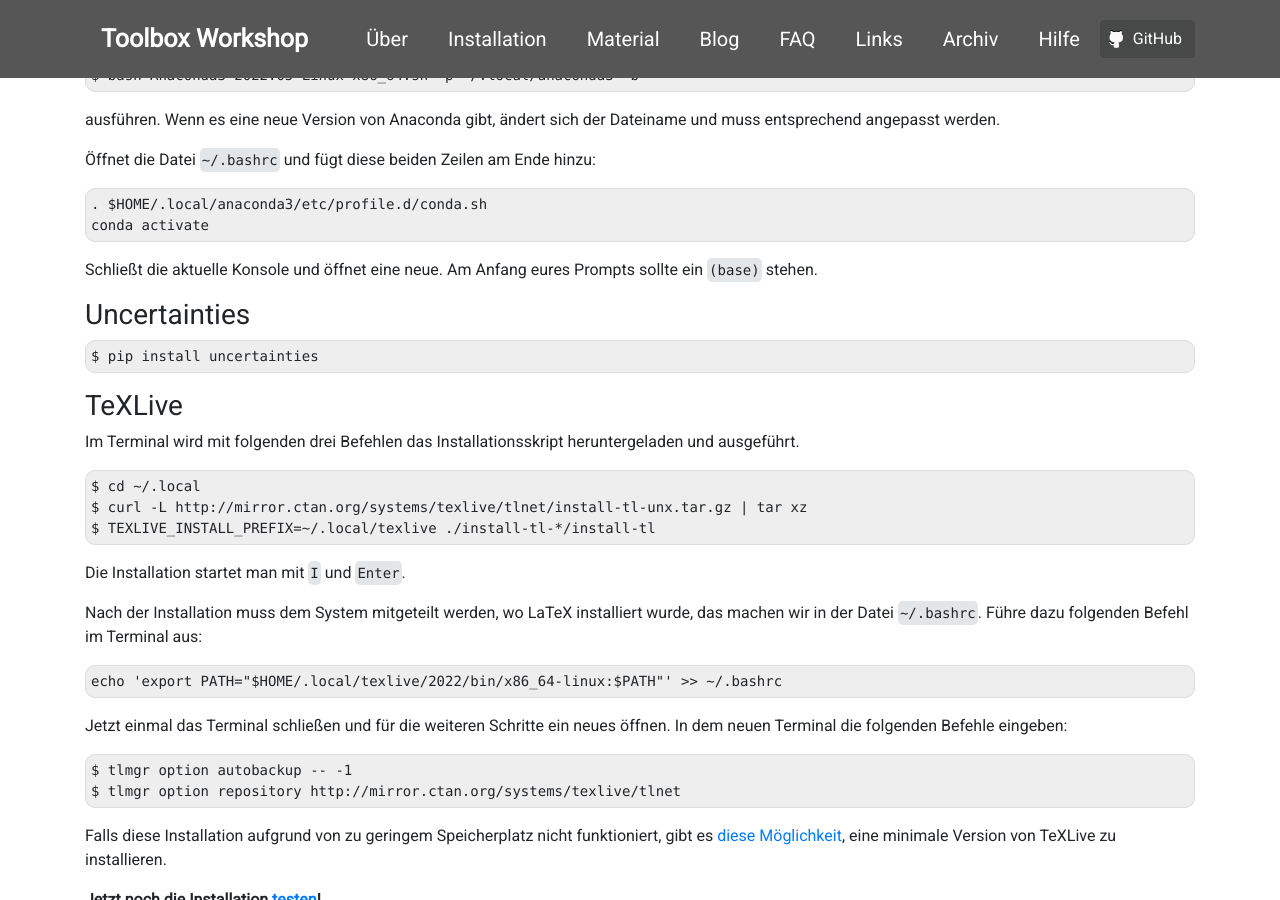
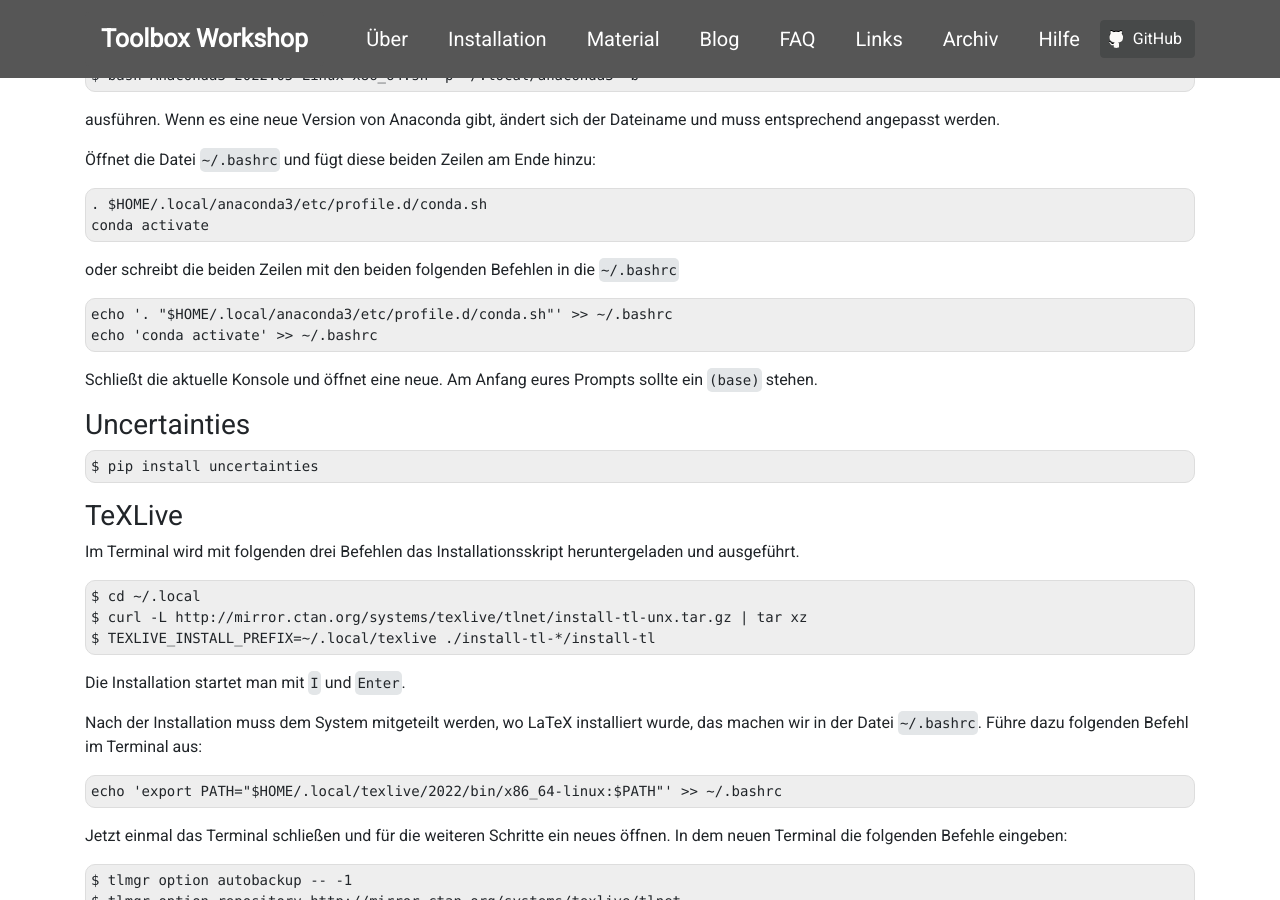
Before and after one commit to pep-dortmund/homepage-toolbox, a Jekyll site: the page built from install/linux.md, in a window 1280 px wide and 900 px high, scrolled down 1448 px. Built offline with Jekyll 4.4.1, drawn with Linux system fonts in a browser that asks for light colours; nearby versions of some CDN libraries.

Commit message:
added bashrc commands for anaconda unter linux

````diff
--- a/install/linux.md
+++ b/install/linux.md
@@ -96,6 +96,13 @@ ausführen. Wenn es eine neue Version von Anaconda gibt, ändert sich der Datein
 ```
 . $HOME/.local/anaconda3/etc/profile.d/conda.sh
 conda activate
+```
+
+oder schreibt die beiden Zeilen mit den beiden folgenden Befehlen in die `~/.bashrc`
+
+```
+echo '. "$HOME/.local/anaconda3/etc/profile.d/conda.sh"' >> ~/.bashrc
+echo 'conda activate' >> ~/.bashrc
 ```
 
 Schließt die aktuelle Konsole und öffnet eine neue.
````
